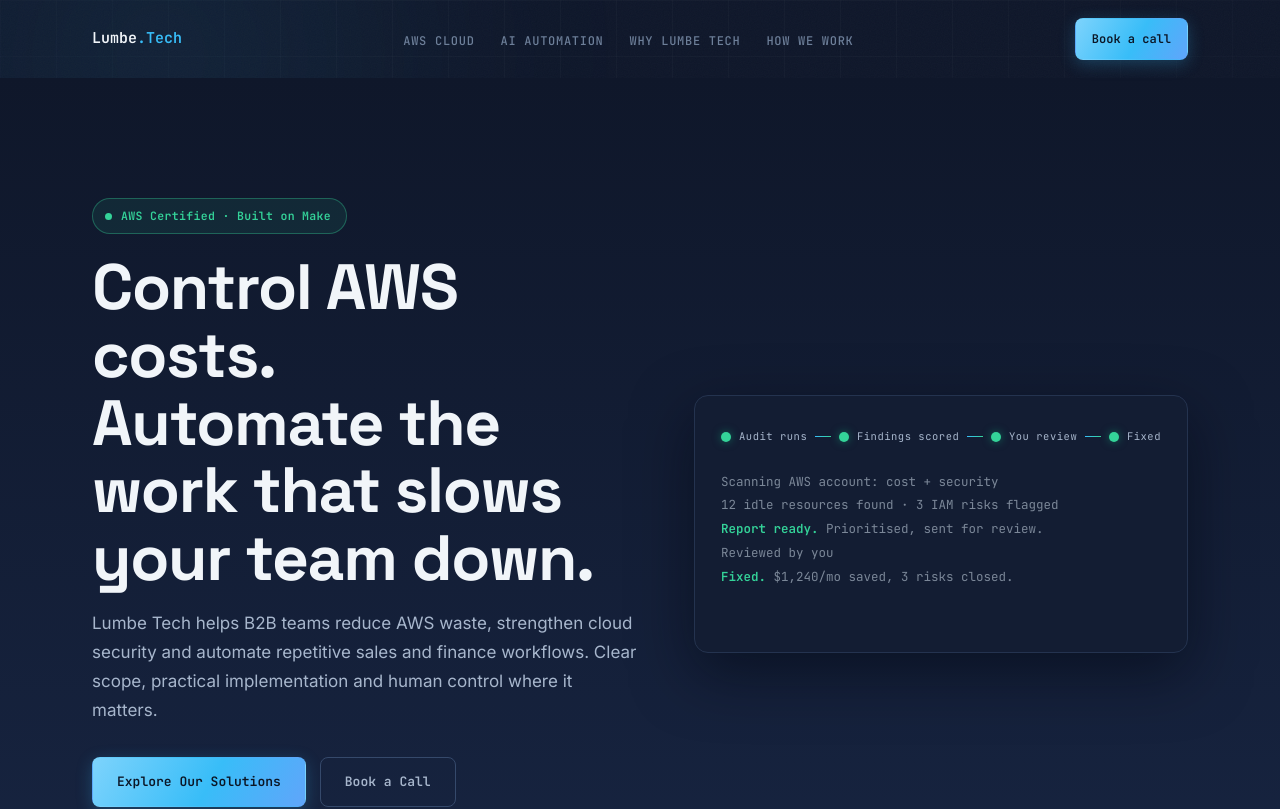
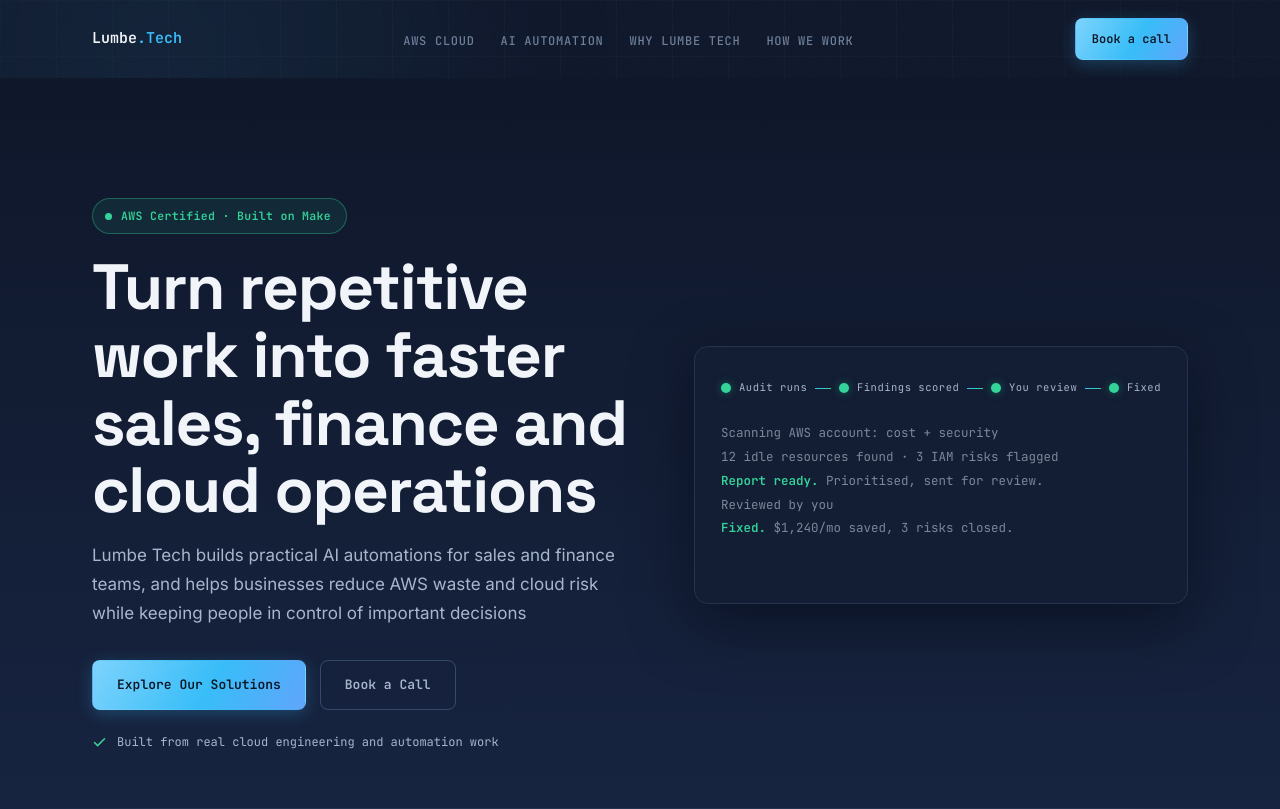
Before and after one commit to Lumbenlengo/lumbe-tech-site, a Next.js app: page / in a window 1280 px wide. Shown: the top 809 px of the page. Built offline with nearby package versions, Linux system fonts and the light colour scheme.

Commit message:
Strengthen homepage hero and fix contact CTA

```diff
--- a/src/components/Hero.tsx
+++ b/src/components/Hero.tsx
@@ -33,18 +33,18 @@
             AWS Certified &middot; Built on Make
           </p>
           <h1 className="h1">
-            Control AWS costs.<br />Automate the work that slows your team down.
+            Turn repetitive work into faster sales, finance and cloud operations
           </h1>
           <p className="lede">
-            Lumbe Tech helps B2B teams reduce AWS waste, strengthen cloud security and automate repetitive sales and finance workflows. Clear scope, practical implementation and human control where it matters.
+            Lumbe Tech builds practical AI automations for sales and finance teams, and helps businesses reduce AWS waste and cloud risk while keeping people in control of important decisions
           </p>
           <div className="hero-actions">
-            <a href="#aws-cloud" className="btn btn-primary">Explore Our Solutions</a>
-            <a href="#contact" className="btn btn-ghost">Book a Call</a>
+            <a href="#ai-automation" className="btn btn-primary">Explore Our Solutions</a>
+            <a href="mailto:contact@patriciolumbe.com?subject=Lumbe%20Tech%20Discovery%20Call" className="btn btn-ghost">Book a Call</a>
           </div>
           <p className="trust-strip">
             <svg width="15" height="15" viewBox="0 0 24 24" fill="none" stroke="currentColor" strokeWidth={2.4} strokeLinecap="round" strokeLinejoin="round"><path d="M20 6L9 17l-5-5" /></svg>
-            Built from real cloud engineering and automation work.
+            Built from real cloud engineering and automation work
           </p>
         </div>
 
```
